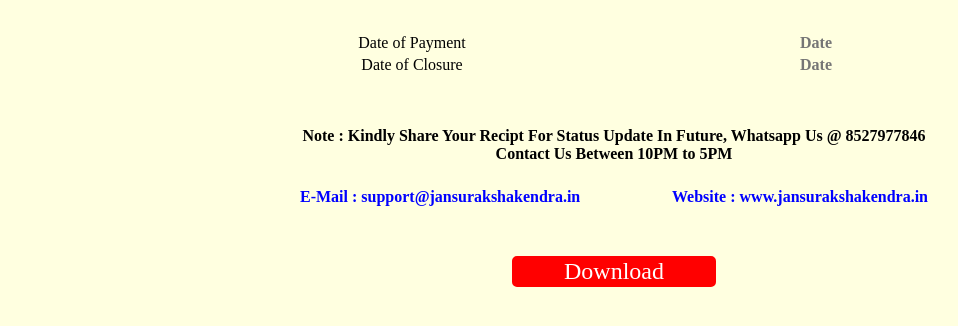
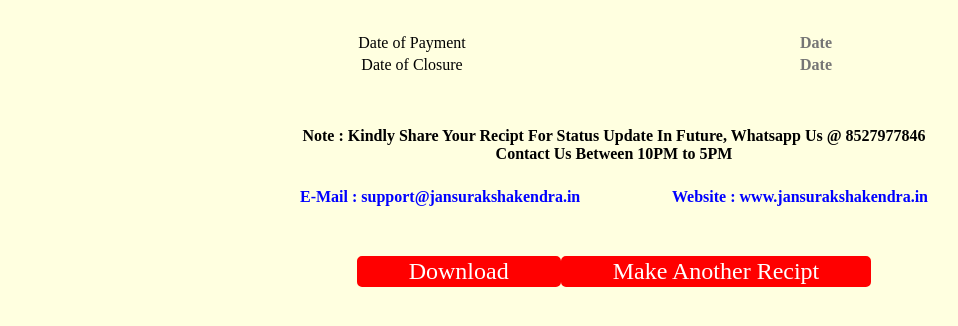
Before and after one commit to HimanshuMasant/jan-suraksha-kendra, a plain HTML site: page index.html in a window 1280 px wide. Shown: the part 710-1036 px from the top of the page, without its empty margins (26-984 px from the left). Drawn offline with nearby package versions, Linux system fonts and the light colour scheme; a web font is replaced by a local one.

Commit message:
Update index.html

```diff
--- a/index.html
+++ b/index.html
@@ -96,6 +96,7 @@
     Website : www.jansurakshakendra.in</p>
   <div class="flex">
     <button id="print-button">Download</button>
+    <button id="reload" onclick="location.reload();">Make Another Recipt</button>
   </div>
 
   <script src="https://ajax.googleapis.com/ajax/libs/jquery/3.5.1/jquery.min.js"></script>
```
